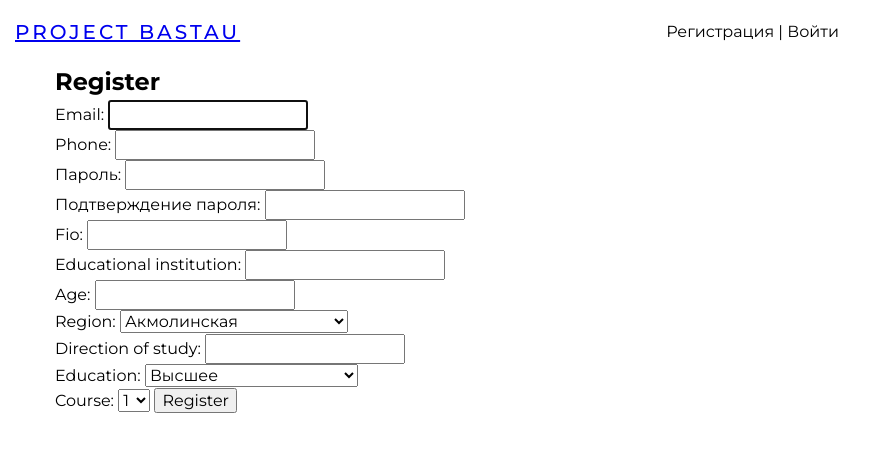
After one commit to DarthZiel/BastauProject, a Django app: page /student_register/ in a window 1280 px wide. The commit adds this page. Shown: the top 452 px of the page, without its empty margins (0-884 px from the left). Run offline with Django 4.2, Linux system fonts and the light colour scheme; some libraries are stand-ins or nearby versions.

Commit message:
'newregistration'

```diff
--- a/BastauApp/forms.py
+++ b/BastauApp/forms.py
@@ -1,44 +1,102 @@
 from django import forms
-from django.http import request
+from django.db import transaction
 
+from django.forms import ModelForm, TextInput, Textarea, Select, DateTimeInput, EmailField
+from django.contrib.auth.forms import AuthenticationForm
 from .models import *
 from django.contrib.auth.forms import UserCreationForm, AuthenticationForm
 
 
-ROLES = [('Студент', 'Студент'),
-        ('Партнер', 'Партнер')]
 class AddCaseForm(forms.Form):
     class Meta:
         model = Case
         fields = '__all__'
 
+REGIONS = [
+        ('Акмолинская', 'Акмолинская'),
+        ('Актюбинская', 'Актюбинская'),
+        ('Алматинская', 'Алматинская'),
+        ('Атырауская', 'Атырауская'),
+        ('Восточно-Казахстанская', 'Восточно-Казахстанская'),
+        # 'Жамбылская','Западно-Казахстанская','Карагандинская','Костанайская','Кызылординская','Мангистауская','Павлодарская','Северо-Казахстанская','Южно-Казахстанская'
+    ]
+EDUCATION = [
+    ('Высшее', 'Высшее'), ('ср-спе', 'Среднее-специальное'), ('среднее', 'Среднее')
+]
 
-class RegisterUserForm(UserCreationForm):
-    email = forms.CharField(label='Email',widget= forms.EmailInput(attrs={'class': 'form-input'}))
-    phone = forms.CharField(label='Телефон', widget=forms.TextInput(attrs={'class': 'form-input'}))
-    role = forms.ChoiceField(widget=forms.RadioSelect, choices=ROLES)
+COURSE = [
+    ('1', '1'),
+    ('2', '2'),
+    # '3','4','5'
+]
+# class RegisterUserForm(UserCreationForm):
+#     email = forms.CharField(label='Email',widget= forms.EmailInput(attrs={'class': 'form-input'}))
+#     phone = forms.CharField(label='Телефон', widget=forms.TextInput(attrs={'class': 'form-input'}))
+#     role = forms.ChoiceField(widget=forms.RadioSelect, choices=ROLES)
+# #
+#     class Meta:
+#         model = User
+#         fields = ['email', 'phone', 'role']
+class StudentSignUpForm(UserCreationForm):
+    Fio = forms.CharField(required=True)
+    Educational_institution = forms.CharField(required=True)
+    age = forms.CharField(required=True)
+    region = forms.ChoiceField(required=True,widget=forms.Select, choices=REGIONS)
+    Direction_of_study = forms.CharField(required=True)
+    Education = forms.ChoiceField(required=True,widget=forms.Select, choices= EDUCATION)
+    Course = forms.ChoiceField(required=True,widget=forms.Select, choices= COURSE)
 
-    class Meta:
+    class Meta(UserCreationForm.Meta):
         model = User
-        fields = ['email', 'phone', 'role']
+        fields = ['email','phone']
+        field_classes = {'email': EmailField}
 
-class LoginUserForm(AuthenticationForm):
-    email = forms.CharField(label='Логин', widget=forms.TextInput(attrs={'class': 'form-input'}))
-    password = forms.CharField(label='Пароль', widget=forms.PasswordInput(attrs={'class': 'form-input'}))
 
-class UserStudentForm(forms.ModelForm):
-    class Meta:
-        model = Student
+    @transaction.atomic
+    def save(self):
+        user = super().save(commit=False)
+        user.is_student = True
+        user.email = self.cleaned_data.get('email')
+        user.phone = self.cleaned_data.get('phone')
 
-        # fields = ['Fio', 'Educational_institution', 'date_of_birth', 'region', 'Direction_of_study', 'Education', 'Course']
-        fields = "__all__"
-class UserPartnerForm(forms.ModelForm):
-    class Meta:
-        model = Partner
-        fields = '__all__'
+        student = Student.objects.create(user=user)
+        student.Fio = self.cleaned_data.get('Fio')
+        student.age = self.cleaned_data.get('age')
+        student.Educational_institution = self.cleaned_data.get('Educational_institution')
+        # student.region = self.cleaned_data.get('Регион')
+        # student.Course = self.cleaned_data.get('Курс')
+        student.Direction_of_study = self.cleaned_data.get('Direction_of_study')
+        student.Education = self.cleaned_data.get('Education')
+        student.save()
+        return user
 
-from django.forms import ModelForm, TextInput, Textarea, Select, DateTimeInput
-from django.contrib.auth.forms import AuthenticationForm
+
+class PartnerSignUpForm(UserCreationForm):
+    Fio = forms.CharField()
+    name_of_partner = forms.CharField()
+    site = forms.URLField()
+    avatar = forms.ImageField(required=False)
+
+    class Meta(UserCreationForm.Meta):
+        fields = ['email','phone']
+        field_classes = {'email': EmailField}
+        model = User
+
+    @transaction.atomic
+    def save(self):
+        user = super().save(commit=False)
+        user.is_partner = True
+        user.is_staff = True
+        user.email = self.cleaned_data.get('email')
+        user.phone = self.cleaned_data.get('phone')
+        user.save()
+        partner = Partner.objects.create(user=user)
+        partner.Fio = self.cleaned_data.get('Fio')
+        partner.name_of_partner = self.cleaned_data.get('name_of_partner')
+        partner.site = self.cleaned_data.get('site')
+        partner.avatar = self.cleaned_data.get('avatar')
+        partner.save()
+        return user
 
 class AddCaseForm(forms.ModelForm):
     class Meta:
@@ -72,3 +130,6 @@ class AddCaseForm(forms.ModelForm):
 #     class Meta:
 #         model = Case
 #         fields = ['title', 'description', 'category', 'date_of_close', 'user_id']
+class LoginUserForm(AuthenticationForm):
+    email = forms.CharField(label='Логин', widget=forms.TextInput(attrs={'class': 'form-input'}))
+    password = forms.CharField(label='Пароль', widget=forms.PasswordInput(attrs={'class': 'form-input'}))
--- a/BastauApp/static/css/style.css
+++ b/BastauApp/static/css/style.css
@@ -49,7 +49,7 @@ html{
 }
 .nav__menu li a{
   text-decoration: none;
-  color: #fff;
+  color: rgb(0, 0, 0);
 }
 .nav__logo {
   white-space: nowrap;
--- a/BastauApp/templates/base.html
+++ b/BastauApp/templates/base.html
@@ -9,34 +9,6 @@
   </head>
 
   <body>
-    <!-- <nav class="nav">
-
-        <ul class="nav__list">
-          <li class="nav__title"><a href="{% url 'index' %}">BASTAU PROJECT</a></li>
-          <li><a href="{% url 'index' %}">Главная</a></li>
-          {% for item in menu %}
-            {% if not forloop.last %}
-            <li><a href="{% url item.url_name %}">{{item.title}}</a></li>
-            {% else %}
-            <li><a href="{% url item.url_name %}">{{item.title}}</a></li>
-            {% endif%}
-          {% endfor %}
-        </ul>
-
-    </nav>
-    <div class="content">
-      <div class="container">
-        <main class="main">
-
-        </main>
-      </div>
-    </div>
-    <footer class="footer">
-      <div class="container">
-        About us
-      </div>
-    </footer> -->
-
     <header class="header">
       <nav class="nav">
         {% block mainmenu %}
@@ -52,7 +24,7 @@
         {% if request.user.is_authenticated %}
 <li class="last"> {{user.email}} | <a href="{% url 'personal' %}">Личный кабинет</a></li>
 {% else %}
-<li class="last"><a href="{% url 'signup' %}">Регистрация</a> | <a href="{% url 'login' %}">Войти</a></li>
+<li class="last"><a href="{% url 'register' %}">Регистрация</a> | <a href="{% url 'login'%}">Войти</a></li>
 {% endif %}
       </ul>
         {% endblock mainmenu %}
--- a/BastauApp/templates/personal.html
+++ b/BastauApp/templates/personal.html
@@ -11,7 +11,9 @@
     <div>Регион: {{form.region}}</div>
     <div>Специальность: {{form.Direction_of_study}}</div>
     <div>Специальность: {{form.Education}}</div>
+
     <div>Курс: {{form.Course}}</div>
+
     <div class="prikol"> {{form.user_id}}</div>
     {% else %}
     <div>ФИО: {{form.Fio}}</div>
--- /dev/null
+++ b/BastauApp/templates/student_register.html
@@ -0,0 +1,35 @@
+{% extends 'base.html' %}
+{% load widget_tweaks %}
+
+{% block content %}
+
+<section>
+    <div class="container">
+      <div class="row">
+        <div class="col-md-6 mx-auto">
+          <div class="card">
+            <div class="card-header text-black">
+              <h2>Register</h2>
+            </div>
+            <div class="card-body">
+                <form action="{% url 'student_register' %}" method="POST" novalidate>
+                  {% csrf_token %}
+                     {% for field in form.visible_fields %}
+                       <div class="form-group">
+                           {{ field.label_tag }}
+                              {% render_field field class="form-control" %}
+                                {% for error in field.errors %}
+                                  <span style="color:red">{{ error }}</span>
+                                {% endfor %}
+                     {% endfor %}
+                         <input type="submit" value="Register" class="btn btn-block btn-primary">
+                       </div>
+                </form>
+             </div>
+                </div>
+            </div>
+          </div>
+        </div>
+    </div>
+  </section>
+{% endblock %}
--- a/BastauApp/urls.py
+++ b/BastauApp/urls.py
@@ -1,20 +1,23 @@
 from django.urls import path
-from .views import ShowCases, ShowPartners, SignUpView, LoginUser, detail_view
+from .views import ShowCases, ShowPartners,detail_view
 from . import views
 from BastauSite import settings
 from django.conf.urls.static import static
 urlpatterns = [
     path('', views.index, name='index'),
     path('about/', views.about, name='about'),
-    path('register/',  SignUpView.as_view(), name='signup'),
+    path('register/',  views.register, name='register'),
     path('createcase/', views.createcase, name= 'createcase'),
     path('showcases/', ShowCases.as_view(), name='showcases'),
     path('showcases/<case_id>', detail_view, name= 'detail_case' ),
     path('contacts/', views.contacts, name='contacts'),
     path('partners/', ShowPartners.as_view(), name='partners'),
-    path('login/', LoginUser.as_view(), name='login'),
+    path('login/', views.LoginUser.as_view(), name='login'),
     path('personal/', views.personal, name='personal'),
-    path('logout/', views.logout_user, name='logout'),]
+    path('logout/', views.logout_user, name='logout'),
+    path('student_register/', views.student_register.as_view(), name='student_register'),
+    path('partner_register/', views.partner_register.as_view(), name='partner_register'),
+]
 
 if settings.DEBUG:
     urlpatterns += static(settings.MEDIA_URL, document_root=settings.MEDIA_ROOT)
--- a/BastauApp/views.py
+++ b/BastauApp/views.py
@@ -1,12 +1,13 @@
+from django.http import HttpResponseRedirect
 from django.shortcuts import render, redirect
 
 from django.contrib.auth import authenticate
 from django.shortcuts import render, redirect
-
-from django.urls import reverse_lazy
+from django.contrib.auth import login, logout
+from django.urls import reverse_lazy, reverse
 from django.contrib.auth.views import LoginView
 from django.views.generic import CreateView
-from .forms import AddCaseForm, RegisterUserForm, LoginUserForm, UserStudentForm, UserPartnerForm
+from .forms import AddCaseForm,StudentSignUpForm, PartnerSignUpForm,LoginUserForm
 
 from django.views.generic import ListView
 from django.contrib.auth.views import LoginView, LogoutView
@@ -29,41 +30,8 @@ def logout_user(request):
     return redirect('login')
 
 def personal(request):
-    if request.user.role == 'Студент':
-        active_user = {'user_id': request.user}
-        error = ''
-        form = UserStudentForm(active_user)
-        if request.method == 'POST':
-            form = UserStudentForm(request.POST)
-            if form.is_valid():
-                form.save()
-                return redirect('showcases')
-        else:
-            error = 'Форма была неверной'
+    return render(request, 'personal.html')
 
-        data = {
-            'form': form,
-            'error': error,
-            'menu': menu
-        }
-        return render(request, 'personal.html', data)
-    elif request.user.role == 'Партнер':
-        active_user = {'user_id': request.user}
-        form = UserPartnerForm(active_user)
-        error = ''
-        if request.method == 'POST':
-            form = UserPartnerForm(request.POST, request.FILES)
-
-            if form.is_valid():
-                form.save()
-                return redirect('showcases')
-        else:
-            error = 'Форма была неверной'
-        data = {
-            'form': form,
-            'error': error,
-            'menu': menu}
-        return render(request, 'personal.html', data)
 
 
 def contacts(request):
@@ -78,8 +46,8 @@ def about(request):
     return render(request, 'about.html')
 
 
-def login(request):
-    return render(request, 'login.html', {'menu': menu})
+# def login(request):
+#     return render(request, 'login.html', {'menu': menu})
 
 
 def createcase(request):
@@ -127,11 +95,6 @@ class ShowPartners(ListView):
 
 
 
-class SignUpView(CreateView):
-    form_class = RegisterUserForm
-    success_url = reverse_lazy('login')
-    template_name = 'register.html'
-    extra_context = {'menu': menu}
 
 
 class LoginUser(LoginView):
@@ -141,3 +104,47 @@ class LoginUser(LoginView):
 
     def get_success_url(self):
         return reverse_lazy('index')
+
+
+# def RegisterUser(request):
+#     if request.method == "POST":
+#         login_form = LoginUserForm
+#         student_form = UserStudentForm
+#         partner_form = UserPartnerForm
+#         if login_form.is_valid():
+#             # Do the needful
+#             return HttpResponseRedirect(reverse('form-redirect'))
+#     else:
+#         login_form = LoginUserForm
+#         student_form = UserStudentForm
+#         partner_form = UserPartnerForm
+#
+#     return render(request, 'register.html', {
+#         'login_form': login_form,
+#         'student_form': student_form,
+#         'partner_form': partner_form})
+#
+def register(request):
+    return render(request, 'register.html',{'menu':menu})
+
+
+class student_register(CreateView):
+    model = User
+    form_class = StudentSignUpForm
+    template_name = 'student_register.html'
+
+    def form_valid(self, form):
+        user = form.save()
+        login(self.request, user)
+        return redirect('/')
+
+
+class partner_register(CreateView):
+    model = User
+    form_class = PartnerSignUpForm
+    template_name = 'partner_register.html'
+
+    def form_valid(self, form):
+        user = form.save()
+        login(self.request, user)
+        return redirect('/')
--- a/BastauSite/settings.py
+++ b/BastauSite/settings.py
@@ -38,6 +38,7 @@ INSTALLED_APPS = [
     'django.contrib.messages',
     'django.contrib.staticfiles',
     'BastauApp.apps.BastauappConfig',
+    'widget_tweaks',
 ]
 
 MIDDLEWARE = [
```
Also changed, not shown: BastauApp/models.py (+7 -6 lines), BastauApp/templates/partner_register.html (added, +35 -0 lines), BastauApp/templates/partners.html (+2 -5 lines), BastauApp/templates/register.html (+24 -16 lines), BastauApp/migrations/0001_initial.py, BastauApp/migrations/0002_alter_partner_avatar.py (deleted), media/img/233666.jpg (added), media/img/56fa78b3ddee8.jpg (added).
